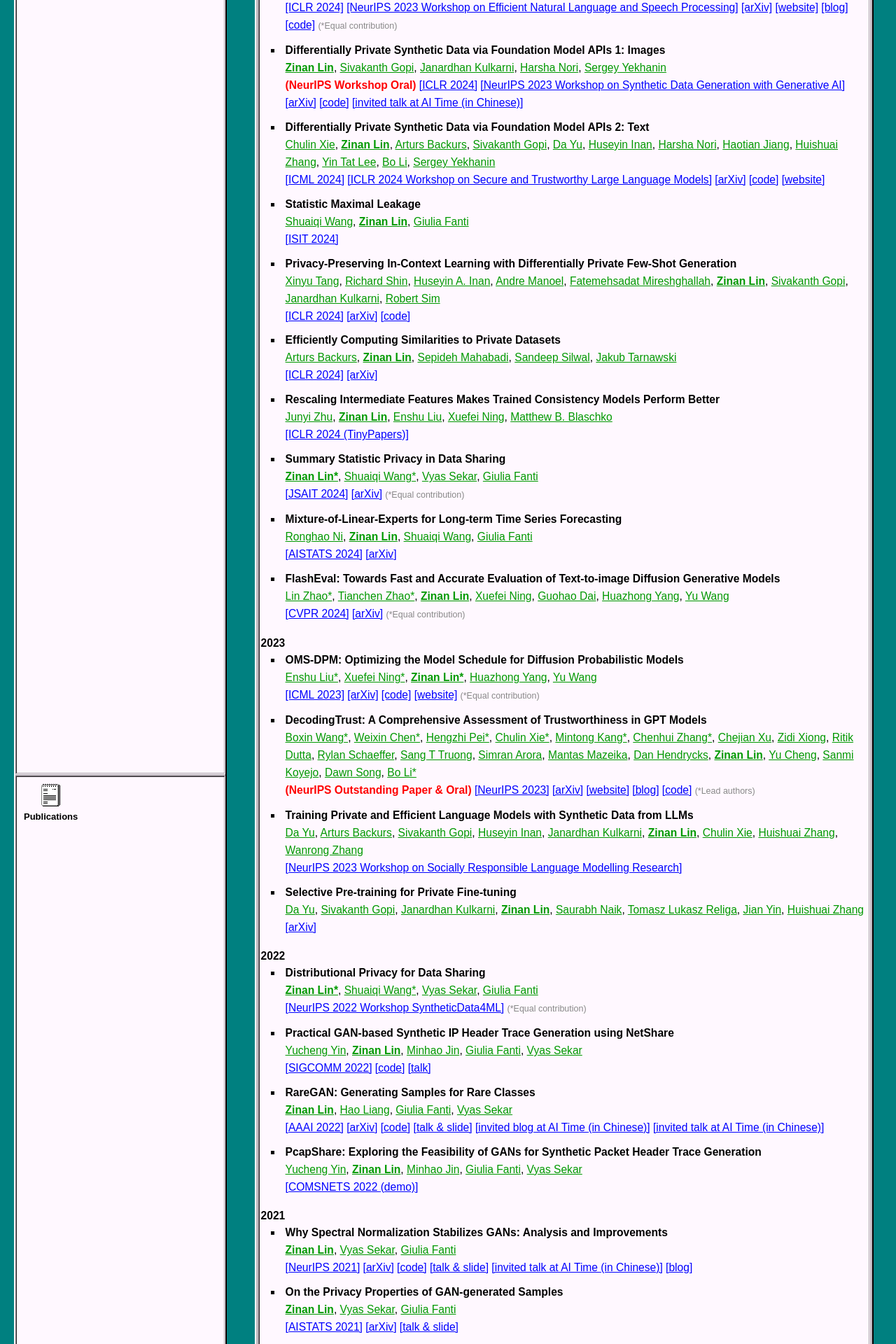
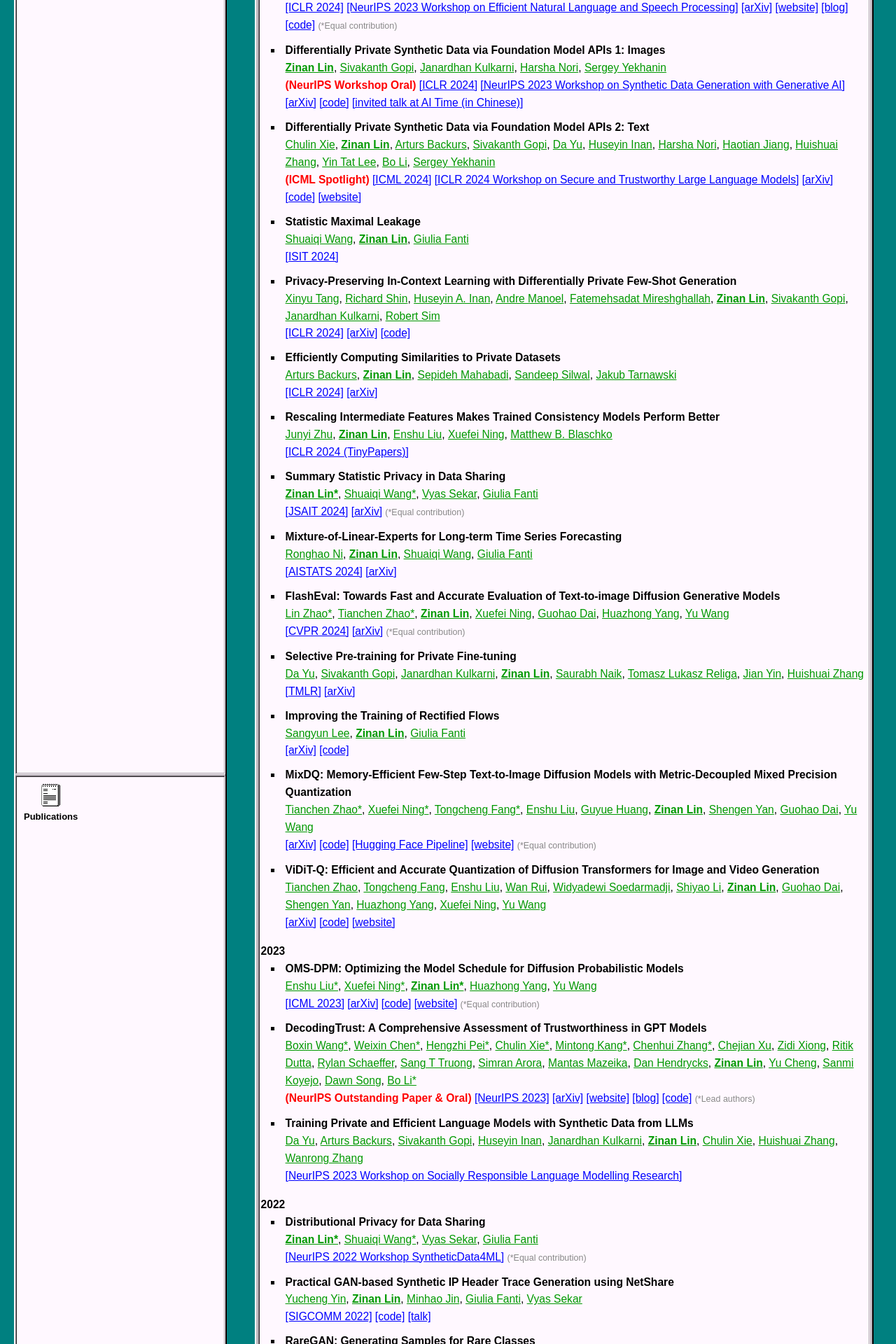
Before and after one commit to fjxmlzn/fjxmlzn.github.io, a Jekyll site: the page built from _publications/publications.html, in a window 1280 px wide. Shown: the part 374-2294 px from the top of the page at 70% size. Built offline with Jekyll 4.4.1, drawn with Linux system fonts in a browser that asks for light colours.

Commit message:
update publications

```diff
--- a/_publications/publications.html
+++ b/_publications/publications.html
@@ -169,6 +169,9 @@
             <a href="#">Bo Li</a>,
             <a href="#">Sergey Yekhanin</a>
         </span>
+        <span class="publication_award">
+            (ICML Spotlight)
+        </span>
         <span class='publication_journal'>
             <a href="#" target="_blank">[ICML 2024]</a>
         </span>
@@ -298,6 +301,92 @@
         </span>
         <span class="publication_note">(*Equal contribution)</span>
     </li>
+    <li class='publication_li'>
+        <span class='publication_title'>Selective Pre-training for Private Fine-tuning</span>
+        <span class="publication_author">
+            <a href="#">Da Yu</a>,
+            <a href="#">Sivakanth Gopi</a>,
+            <a href="#">Janardhan Kulkarni</a>,
+            <span class="publication_me"><a href="https://zinanlin.me/" target="_blank">Zinan Lin</a></span>,
+            <a href="#">Saurabh Naik</a>,
+            <a href="#">Tomasz Lukasz Religa</a>,
+            <a href="#">Jian Yin</a>,
+            <a href="#">Huishuai Zhang</a>
+        </span>
+        <span class='publication_journal'>
+            <a href="https://openreview.net/forum?id=y3u8OpPHxz" target="_blank">[TMLR]</a>
+        </span>
+        <span class='publication_journal'>
+            <a href="https://arxiv.org/abs/2305.13865" target="_blank">[arXiv]</a>
+        </span>
+    </li>
+    <li class='publication_li'>
+        <span class='publication_title'>Improving the Training of Rectified Flows</span>
+        <span class="publication_author">
+            <a href="#" target="_blank">Sangyun Lee</a>,
+            <span class="publication_me"><a href="https://zinanlin.me/" target="_blank">Zinan Lin</a></span>,
+            <a href="https://www.andrew.cmu.edu/user/gfanti/" target="_blank">Giulia Fanti</a>
+        </span>
+        <span class='publication_journal'>
+            <a href="https://arxiv.org/abs/2405.20320" target="_blank">[arXiv]</a>
+        </span>
+        <span class='publication_journal'>
+            <a href="https://github.com/sangyun884/rfpp" target="_blank">[code]</a>
+        </span>
+    </li>
+    <li class='publication_li'>
+        <span class='publication_title'>MixDQ: Memory-Efficient Few-Step Text-to-Image Diffusion Models with Metric-Decoupled Mixed Precision Quantization</span>
+        <span class="publication_author">
+            <a href="#">Tianchen Zhao*</a>,
+            <a href="#">Xuefei Ning*</a>,
+            <a href="#">Tongcheng Fang*</a>,
+            <a href="#">Enshu Liu</a>,
+            <a href="#">Guyue Huang</a>,
+            <span class="publication_me"><a href="https://zinanlin.me/" target="_blank">Zinan Lin</a></span>,
+            <a href="#">Shengen Yan</a>,
+            <a href="#">Guohao Dai</a>,
+            <a href="#">Yu Wang</a>
+        </span>
+        <span class='publication_journal'>
+            <a href="https://arxiv.org/abs/2405.17873" target="_blank">[arXiv]</a>
+        </span>
+        <span class='publication_journal'>
+            <a href="https://github.com/A-suozhang/MixDQ" target="_blank">[code]</a>
+        </span>
+        <span class='publication_journal'>
+            <a href="https://huggingface.co/nics-efc/MixDQ" target="_blank">[Hugging Face Pipeline]</a>
+        </span>
+        <span class='publication_journal'>
+            <a href="https://a-suozhang.xyz/mixdq.github.io/" target="_blank">[website]</a>
+        </span>
+        <span class="publication_note">(*Equal contribution)</span>
+    </li>
+    <li class='publication_li'>
+        <span class='publication_title'>ViDiT-Q: Efficient and Accurate Quantization of Diffusion Transformers for Image and Video Generation</span>
+        <span class="publication_author">
+            <a href="#">Tianchen Zhao</a>,
+            <a href="#">Tongcheng Fang</a>,
+            <a href="#">Enshu Liu</a>,
+            <a href="#">Wan Rui</a>,
+            <a href="#">Widyadewi Soedarmadji</a>,
+            <a href="#">Shiyao Li</a>,
+            <span class="publication_me"><a href="https://zinanlin.me/" target="_blank">Zinan Lin</a></span>,
+            <a href="#">Guohao Dai</a>,
+            <a href="#">Shengen Yan</a>,
+            <a href="#">Huazhong Yang</a>,
+            <a href="#">Xuefei Ning</a>,
+            <a href="#">Yu Wang</a>
+        </span>
+        <span class='publication_journal'>
+            <a href="https://arxiv.org/abs/2406.02540" target="_blank">[arXiv]</a>
+        </span>
+        <span class='publication_journal'>
+            <a href="https://github.com/A-suozhang/ViDiT-Q" target="_blank">[code]</a>
+        </span>
+        <span class='publication_journal'>
+            <a href="https://a-suozhang.xyz/viditq.github.io/" target="_blank">[website]</a>
+        </span>
+    </li>
 </ul>
 
 <span class="publication_year">2023</span>
@@ -383,22 +472,6 @@
         </span>
         <span class='publication_journal'>
             <a href="https://openreview.net/forum?id=FKwtKzglFb" target="_blank">[NeurIPS 2023 Workshop on Socially Responsible Language Modelling Research]</a>
-        </span>
-    </li>
-    <li class='publication_li'>
-        <span class='publication_title'>Selective Pre-training for Private Fine-tuning</span>
-        <span class="publication_author">
-            <a href="#">Da Yu</a>,
-            <a href="#">Sivakanth Gopi</a>,
-            <a href="#">Janardhan Kulkarni</a>,
-            <span class="publication_me"><a href="https://zinanlin.me/" target="_blank">Zinan Lin</a></span>,
-            <a href="#">Saurabh Naik</a>,
-            <a href="#">Tomasz Lukasz Religa</a>,
-            <a href="#">Jian Yin</a>,
-            <a href="#">Huishuai Zhang</a>
-        </span>
-        <span class='publication_journal'>
-            <a href="https://arxiv.org/abs/2305.13865" target="_blank">[arXiv]</a>
         </span>
     </li>
 </ul>
```
